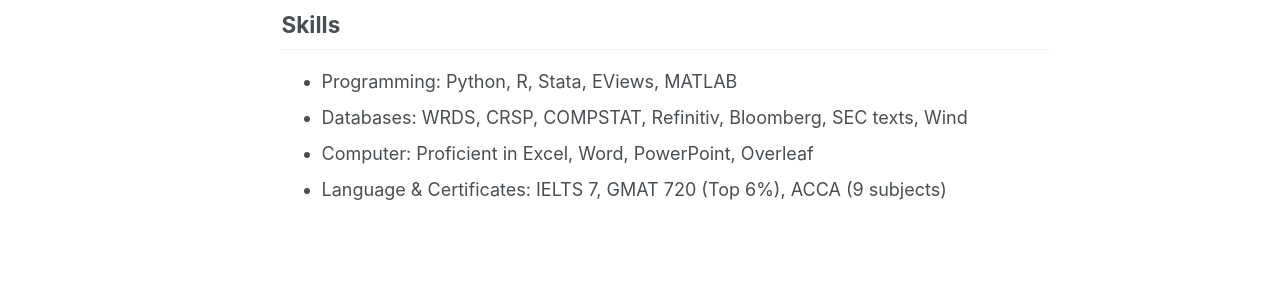
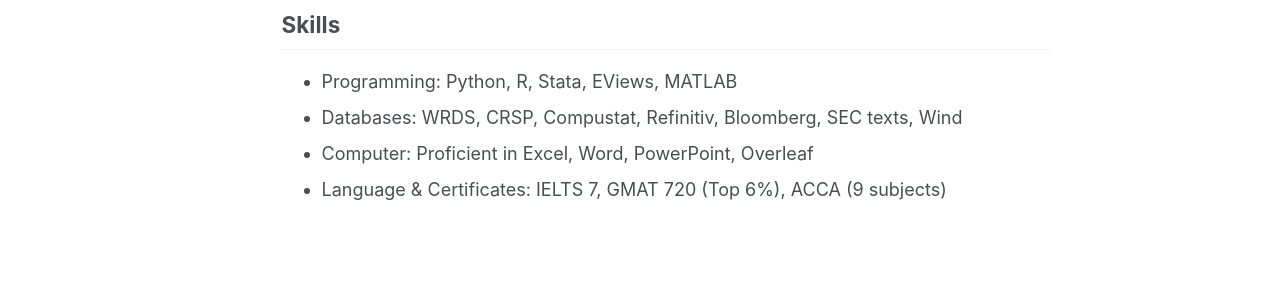
Before and after one commit to brant1868/brant1868.github.io, a Jekyll site: the page built from _pages/about.md, in a window 1280 px wide and 900 px high, scrolled down 3284 px. Shown: the part 524-824 px from the top of the window. Built offline with Jekyll 4.4.1, drawn with Linux system fonts in a browser that asks for light colours; a script bundle is joined from its source files by our own code; library files that are not in the unit come from our copies.

Commit message:
Update about.md

```diff
--- a/_pages/about.md
+++ b/_pages/about.md
@@ -101,6 +101,6 @@
 Skills
 ------
 - Programming: Python, R, Stata, EViews, MATLAB
-- Databases: WRDS, CRSP, COMPSTAT, Refinitiv, Bloomberg, SEC texts, Wind
+- Databases: WRDS, CRSP, Compustat, Refinitiv, Bloomberg, SEC texts, Wind
 - Computer: Proficient in Excel, Word, PowerPoint, Overleaf
 - Language & Certificates: IELTS 7, GMAT 720 (Top 6%), ACCA (9 subjects)
```
